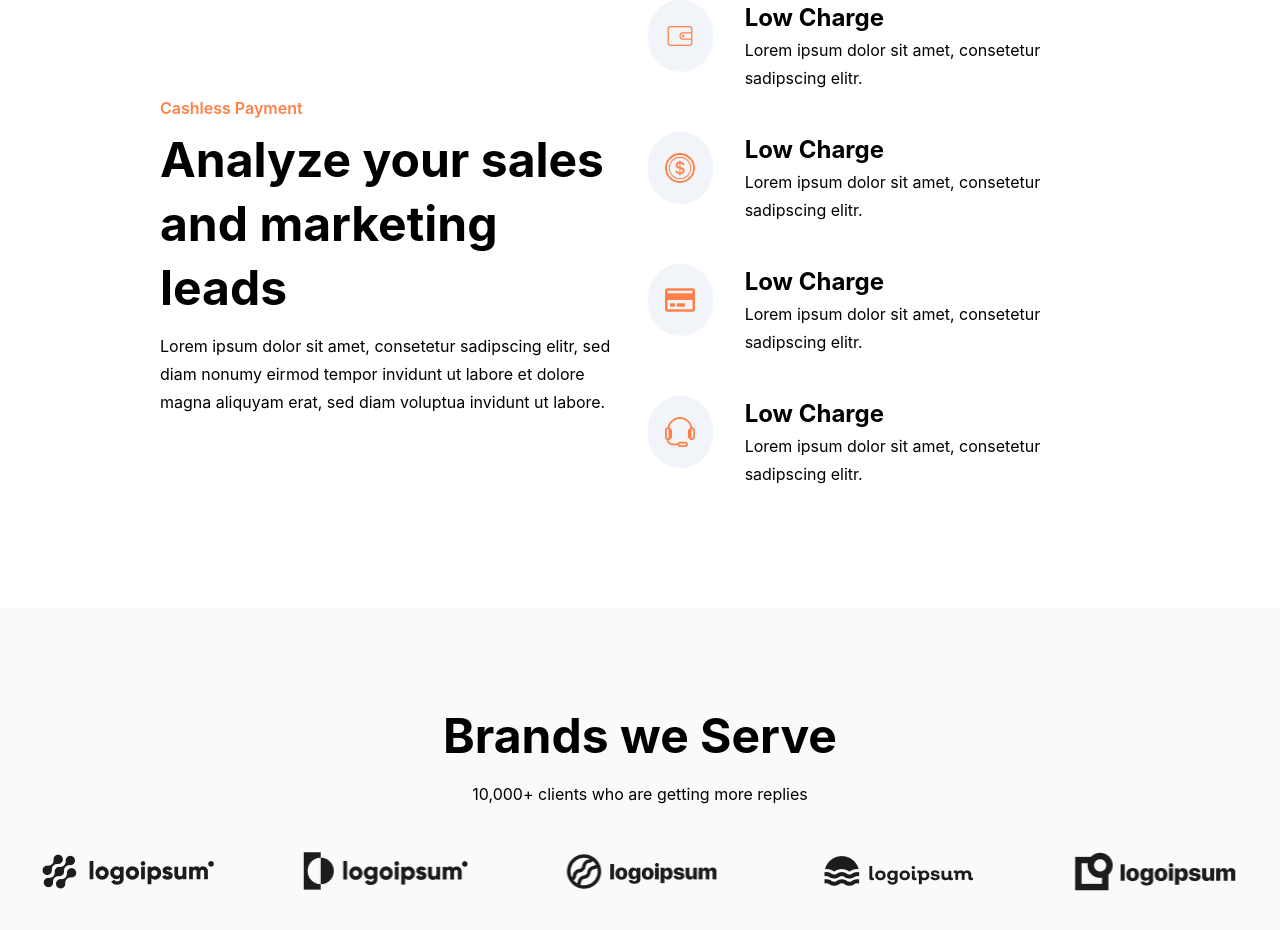
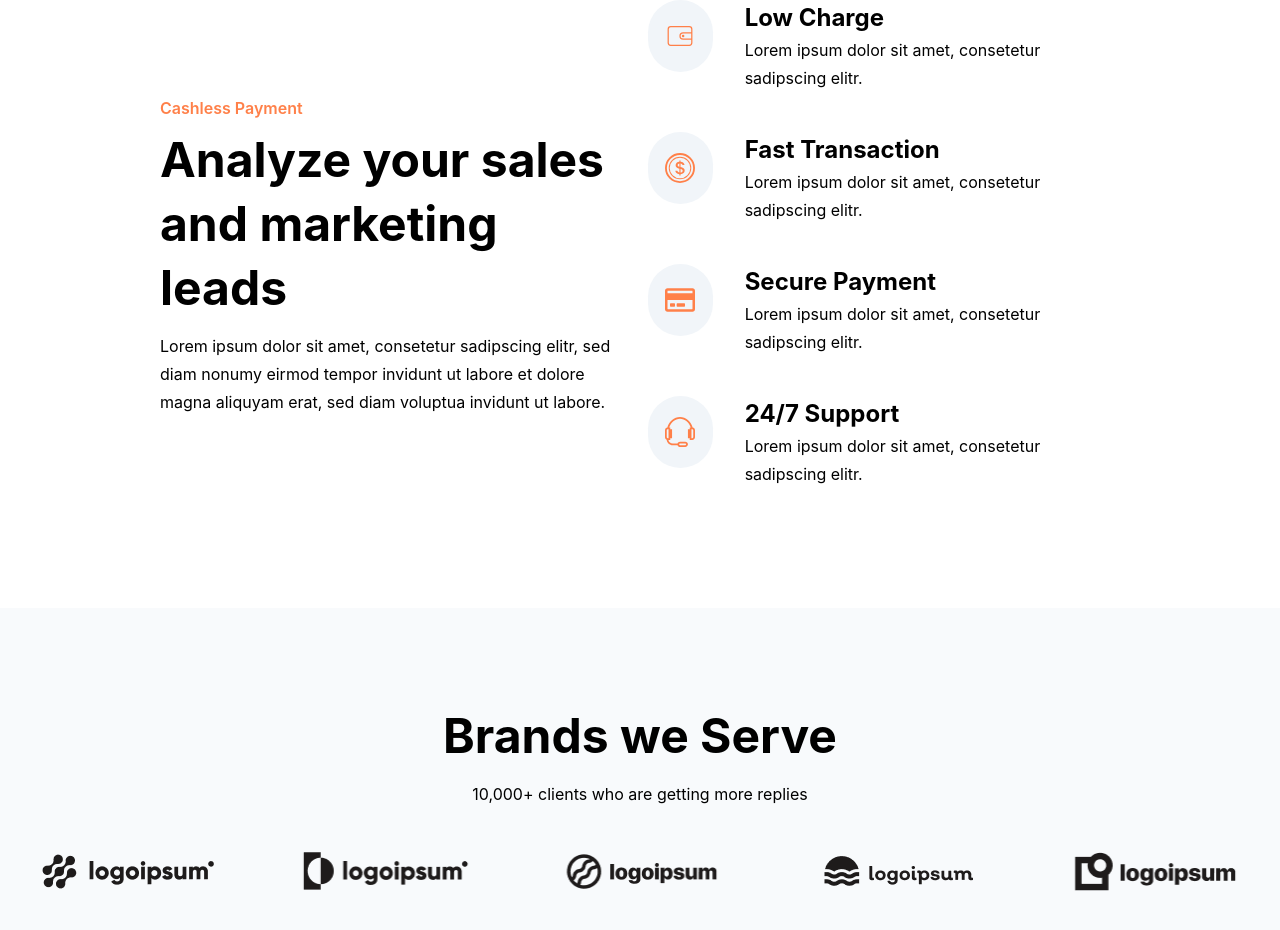
Before and after one commit to masudrana2779/keptocash, a Next.js app: page / in a window 1280 px wide. Shown: the part 3040-3970 px from the top of the page. Built offline with nearby package versions, Linux system fonts and the light colour scheme.

Commit message:
Benifits try to done

```diff
--- a/components/Banner/banner.styled.tsx
+++ b/components/Banner/banner.styled.tsx
@@ -20,7 +20,7 @@ export const BannerWrap = styled.div`
   }
 
   .slick-dots {
-    bottom: 50px;
+    bottom: 20px;
     li {
       width: 8px;
       height: 8px;
--- a/components/Benifits/index.tsx
+++ b/components/Benifits/index.tsx
@@ -12,17 +12,17 @@ const BenifitsCompotent = () => {
     },
     {
       icon: <BsCoin />,
-      title: "Low Charge",
+      title: "Fast Transaction",
       details: "Lorem ipsum dolor sit amet, consetetur sadipscing elitr.",
     },
     {
       icon: <FaRegCreditCard />,
-      title: "Low Charge",
+      title: "Secure Payment",
       details: "Lorem ipsum dolor sit amet, consetetur sadipscing elitr.",
     },
     {
       icon: <TfiHeadphoneAlt />,
-      title: "Low Charge",
+      title: "24/7 Support",
       details: "Lorem ipsum dolor sit amet, consetetur sadipscing elitr.",
     },
   ];
--- a/components/Home/index.tsx
+++ b/components/Home/index.tsx
@@ -1,7 +1,7 @@
 import BannerComponent from "../Banner";
 import BenifitsCompotent from "../Benifits";
 import BrandsComponent from "../Brands";
-import CallToActionComponent from "../CallToAction";
+import OurFeaturesComponent from "../OurFeatures";
 import ContactComponent from "../Contact";
 import DownloadAppComponent from "../DownloadApp";
 import TestiimonialsComponent from "../Testiimonials";
@@ -11,7 +11,7 @@ const HomeComponent = () => {
     <>
       <div className="">
         <BannerComponent />
-        <CallToActionComponent />
+        <OurFeaturesComponent />
         <BenifitsCompotent />
         <BrandsComponent />
         <TestiimonialsComponent />
--- a/components/CallToAction/index.tsx
+++ b/components/OurFeatures/index.tsx
@@ -3,7 +3,7 @@ import CashOut from "./CashOut";
 import MobileRecharge from "./MobileRecharge";
 import SendMoney from "./sendMoney";
 
-const CallToActionComponent = () => {
+const OurFeaturesComponent = () => {
   return (
     <>
       <SendMoney />
@@ -14,4 +14,4 @@ const CallToActionComponent = () => {
   );
 };
 
-export default CallToActionComponent;
+export default OurFeaturesComponent;
```
Also changed, not shown: components/OurFeatures/BillPay.tsx (renamed from components/CallToAction/BillPay.tsx), components/OurFeatures/CashOut.tsx (renamed from components/CallToAction/CashOut.tsx), components/OurFeatures/MobileRecharge.tsx (renamed from components/CallToAction/MobileRecharge.tsx), components/OurFeatures/sendMoney.tsx (renamed from components/CallToAction/sendMoney.tsx).
